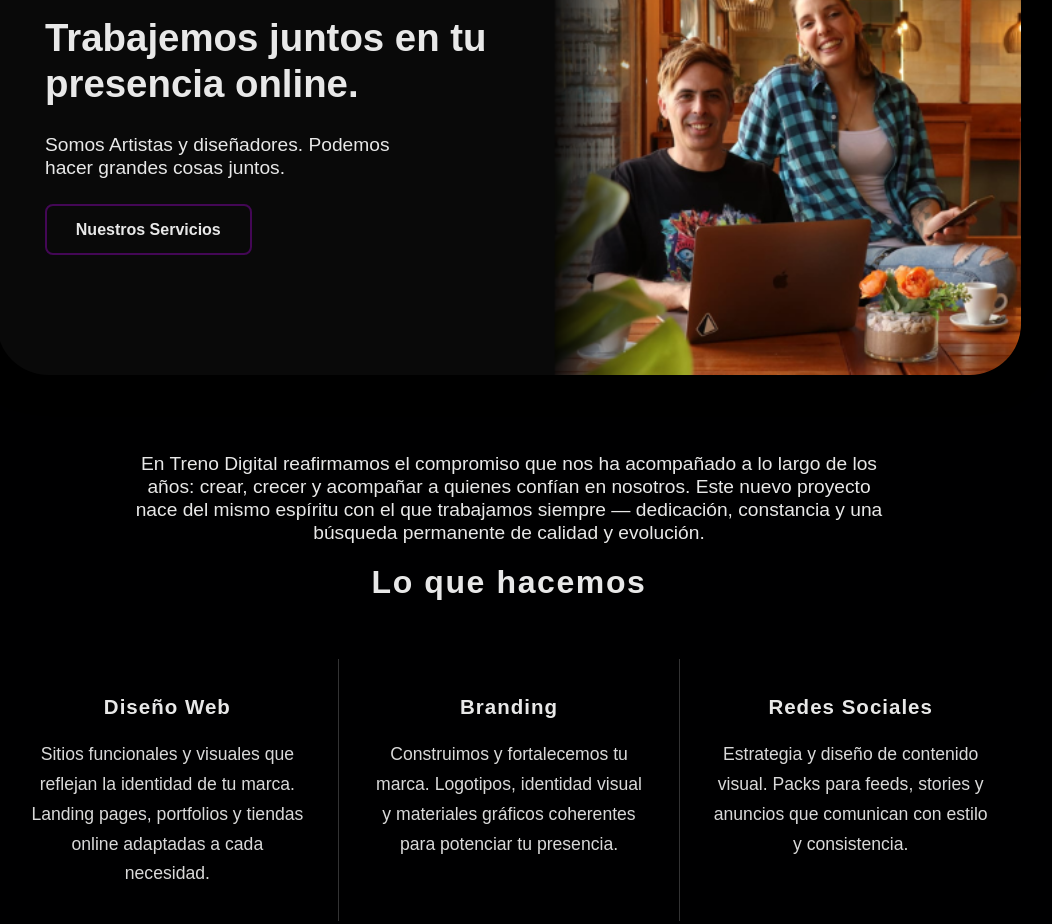
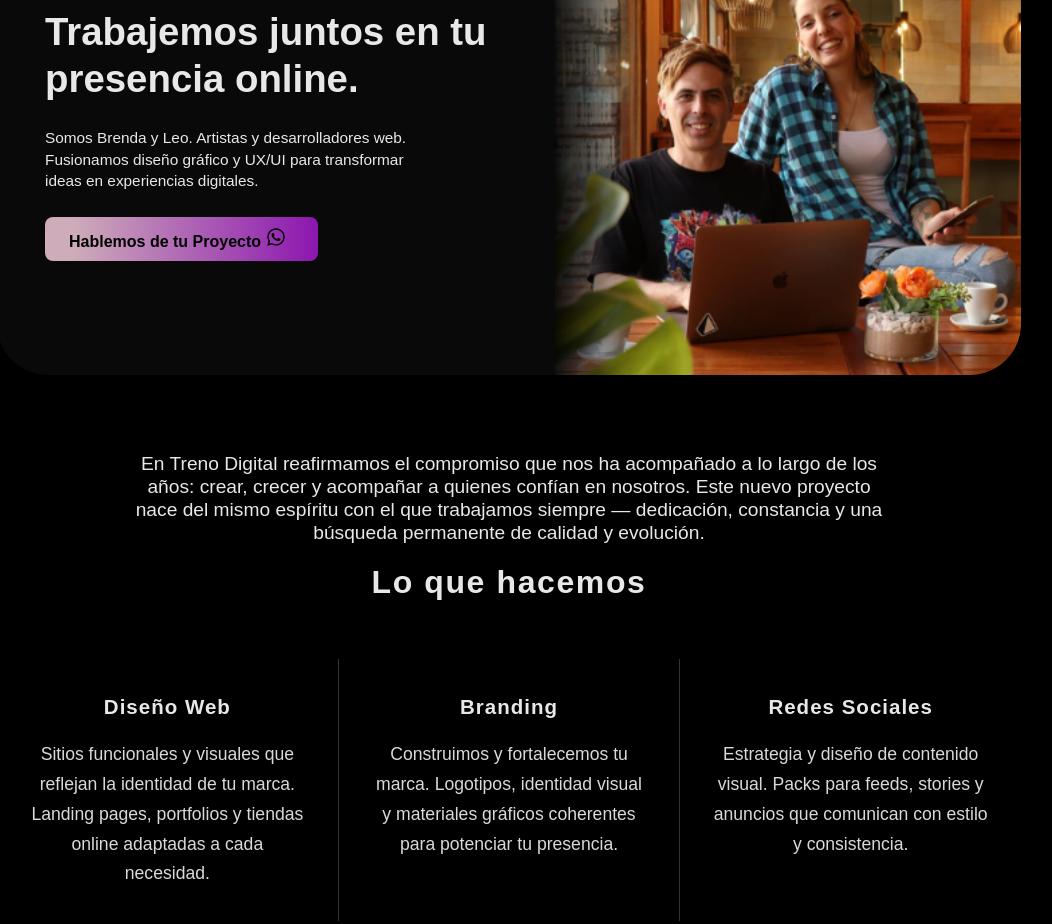
Before and after one commit to LeonardoRiera/TrenoDigital, a React (Vite) app: page / in a window 1280 px wide. Shown: the part 820-1744 px from the top of the page, without its empty margins (131-1183 px from the left). Built offline with nearby package versions, Linux system fonts and the light colour scheme; a web font is replaced by a local one.

Commit message:
nosotros

```diff
--- a/src/App.css
+++ b/src/App.css
@@ -103,9 +103,12 @@ a:hover {
    SECCIONES BASE
 =================================== */
 
-section {
-  /* padding: 100px 0; */
-}
+/* section {
+
+} */
+ /* padding: 100px 0; */
+
+
 
 /* ================================
    UTILIDADES
--- a/src/components/Nosotros/Nosotros.css
+++ b/src/components/Nosotros/Nosotros.css
@@ -90,12 +90,17 @@
   position: relative;
   z-index: 1; /* asegura que el texto quede arriba del overlay */
     color: var(--white);
-  font-size: 1.5vmax;
+  font-size: 1.2vmax;
   font-weight: 400;
   max-width: 40%;
-  line-height: 1.2;
+  line-height: 1.4;
 }
 
+.span-nosotros {
+  font-weight: 500;
+  margin-top: 2vmax;
+  font-size: 2vmax;
+}
 
 
 .nosotros-texto-extra p {
--- a/src/components/Nosotros/Nosotros.jsx
+++ b/src/components/Nosotros/Nosotros.jsx
@@ -1,7 +1,7 @@
 import React from "react";
 import "./Nosotros.css";
 import nosotrosImg from "../../assets/nosotros.png";
-// import Button from '../Boton/Boton';
+import Button from '../Boton/Boton';
 import logo1 from "../../assets/white-tomate.png";
 import logo2 from "../../assets/white-travel.png";
 import logo3 from "../../assets/white-astron.png";
@@ -28,19 +28,25 @@ const Nosotros = () => {
         style={{ backgroundImage: `url(${nosotrosImg})` }}
       >
         <h2>Trabajemos juntos en tu presencia online.</h2>
-        <h3>Somos Artistas y diseñadores. Podemos hacer grandes cosas juntos.</h3>
+        <h3>Somos Brenda y Leo. Artistas y desarrolladores web. <br/>
+            Fusionamos diseño gráfico y UX/UI para transformar ideas en experiencias digitales.
+            {/* </h3> */}
+            {/* <h3>Fusionamos diseño gráfico y UX/UI para transformar ideas en experiencias digitales. <br/> */}
+            {/*  <span className="span-nosotros">Podemos hacer grandes cosas juntos.</span>  */}
+            </h3>
+
         {/* Botón desktop */}
-        {/* <div className="navbar-cta">
+        <div className="navbar-cta">
           <Button
-            texto={<> Nuestros Servicios</>}
-            tipo="primario" */}
-           {/*  // onClick={() => window.open('https://wa.me/tu-numero', '_blank')}
+            texto={<> Hablemos de tu Proyecto</>}
+            tipo="primario"
+            onClick={() => window.open('https://wa.me/tu-numero', '_blank')}
           />
+        </div>
+
+        {/* <div>
+          <button className="btn secondary">Nuestros Servicios</button>
         </div> */}
-
-        <div>
-          <button className="btn secondary">Nuestros Servicios</button>
-        </div>
       </div>
 
         <div className="nosotros-texto-extra">
```
